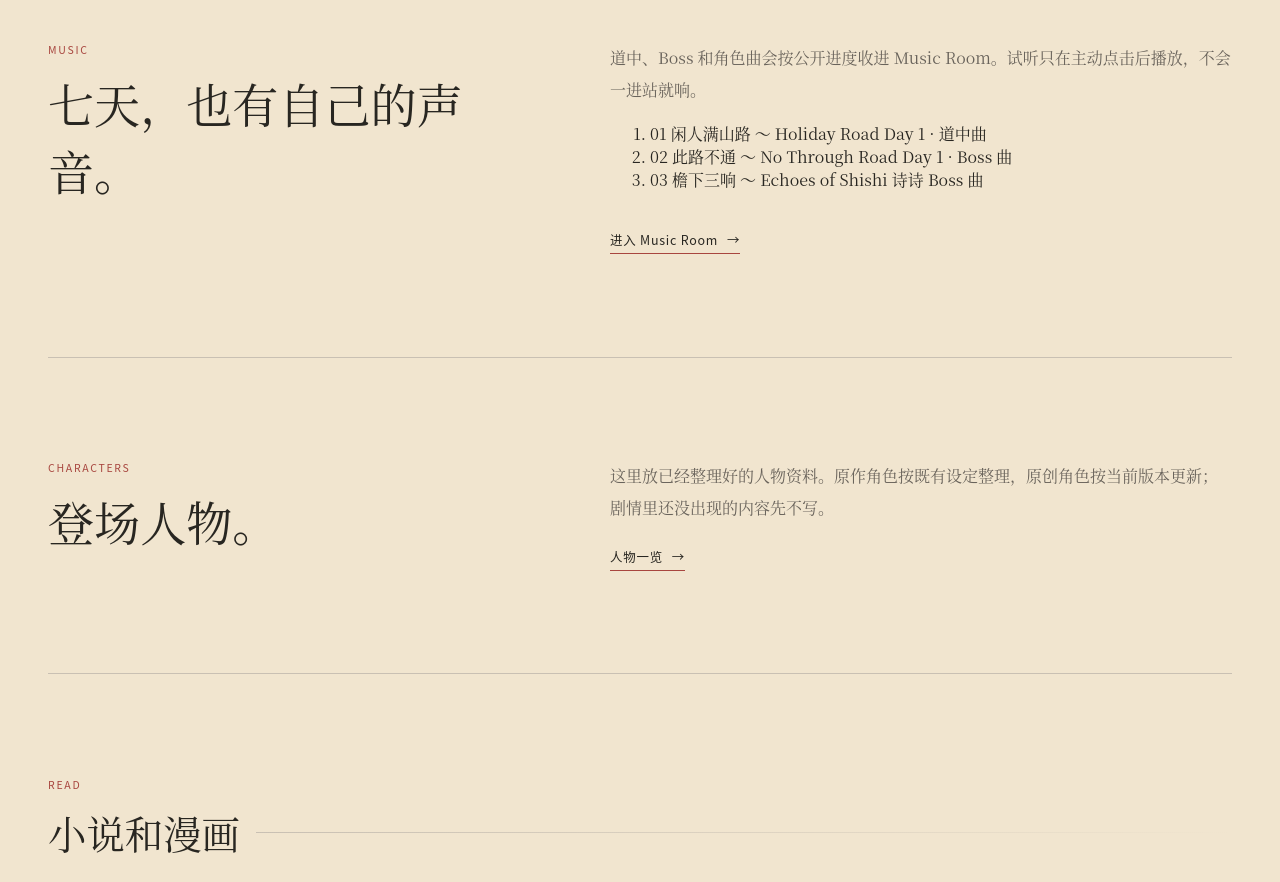
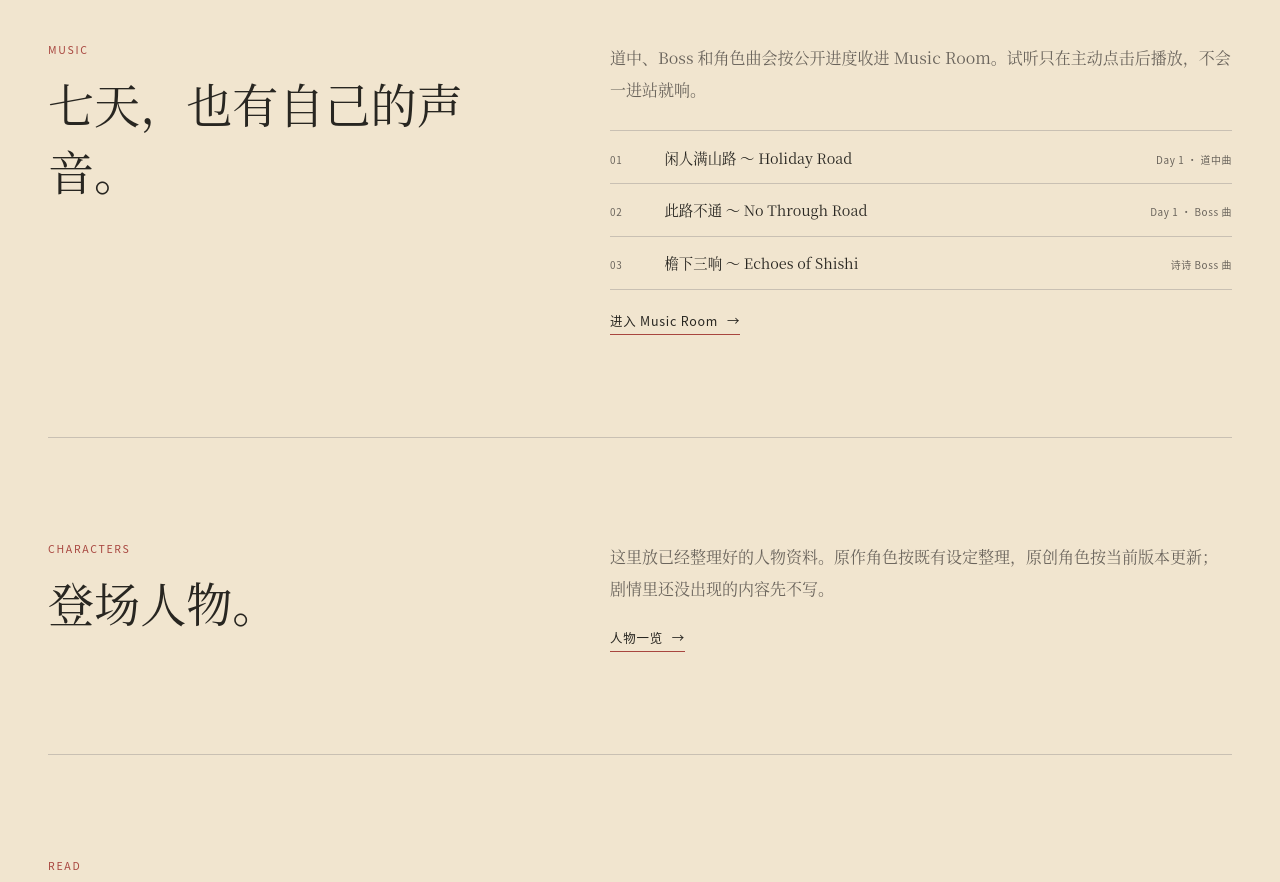
Before and after one commit to odango-chan/t7d-site, an Astro site: page / in a window 1280 px wide. Shown: the part 2520-3402 px from the top of the page. Built offline with nearby package versions, Linux system fonts and the light colour scheme; Astro itself is replaced by a stand-in of ours.

Commit message:
style: integrate music links across responsive layout

```diff
--- a/src/styles/global.css
+++ b/src/styles/global.css
@@ -448,6 +448,7 @@ main.site-main {
 
   .site-nav {
     width: 100%;
+    flex-wrap: wrap;
     gap: .9rem 1.2rem;
     font-size: .72rem;
   }
@@ -724,6 +725,39 @@ main.site-main {
 .home-feature-game::before { content: "VERTICAL DANMAKU"; position: absolute; right: 0; top: 1.4rem; color: var(--hairline); font-family: var(--sans); font-size: .6rem; letter-spacing: .16em; }
 .feature-copy .text-action { margin-top: 1.5rem; }
 
+.home-music-list {
+  list-style: none;
+  margin: 1.5rem 0 0;
+  padding: 0;
+  border-top: 1px solid var(--hairline);
+}
+
+.home-music-list li {
+  display: grid;
+  grid-template-columns: 2.4rem minmax(0, 1fr) auto;
+  gap: 1rem;
+  align-items: baseline;
+  padding: .9rem 0;
+  border-bottom: 1px solid var(--hairline);
+}
+
+.home-music-no,
+.home-music-meta {
+  color: var(--ink-soft);
+  font-family: var(--sans);
+  font-size: .62rem;
+  letter-spacing: .06em;
+}
+
+.home-music-name {
+  font-size: .9rem;
+  line-height: 1.6;
+}
+
+.home-feature-music .text-action {
+  margin-top: 1.4rem;
+}
+
 .read-grid { display: grid; grid-template-columns: 1fr 1fr; margin-top: 2.5rem; border-top: 1px solid var(--hairline); }
 .read-entry { display: grid; grid-template-columns: 2.5rem 1fr; gap: 1.2rem; padding: 2rem 2rem 2rem 0; text-decoration: none; border-bottom: 1px solid var(--hairline); }
 .read-entry + .read-entry { padding-left: 2rem; border-left: 1px solid var(--hairline); }
@@ -947,3 +981,15 @@ main.site-main {
     grid-row: 2;
   }
 }
+
+
+@media (max-width: 640px) {
+  .home-music-list li {
+    grid-template-columns: 2rem minmax(0, 1fr);
+    gap: .55rem .8rem;
+  }
+
+  .home-music-meta {
+    grid-column: 2;
+  }
+}
```
